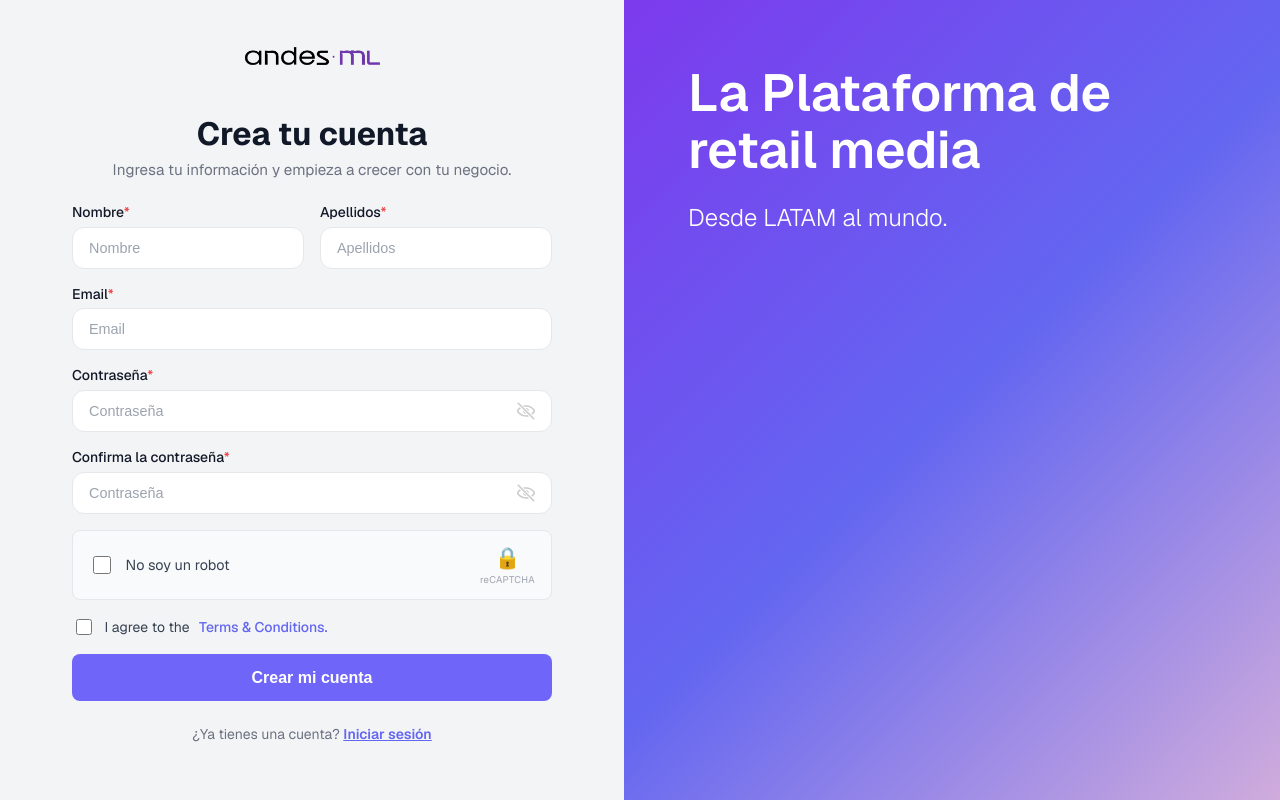
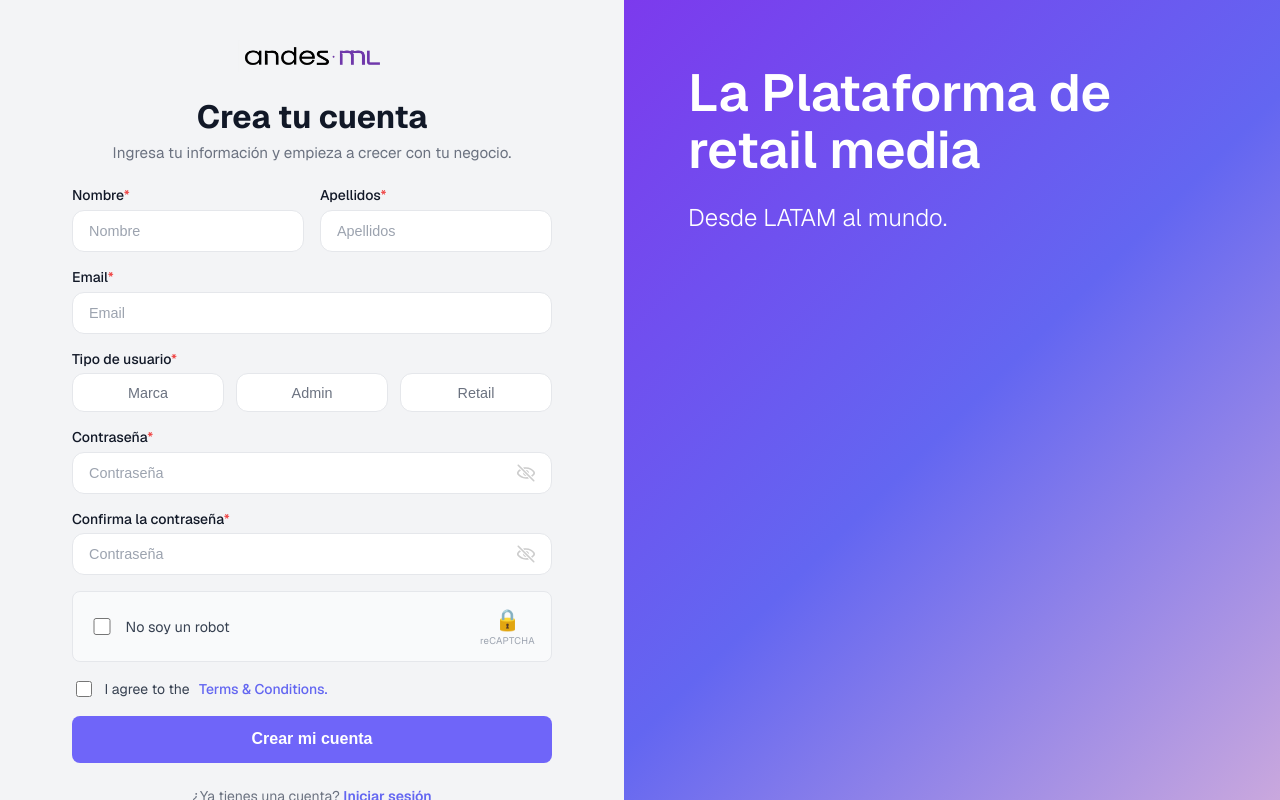
Before and after one commit to FelipeFuentesG/insights-frontend-ci, a Next.js app in the folder insightsweb/: page /register in a window 1280 px wide. Built offline with nearby package versions, Linux system fonts and the light colour scheme.

Commit message:
feat: add user types

```diff
--- a/insightsweb/pages/register.tsx
+++ b/insightsweb/pages/register.tsx
@@ -3,9 +3,16 @@ import Link from "next/link";
 import { useState } from "react";
 
 
+const USER_TYPES = [
+  { value: "marca", label: "Marca" },
+  { value: "admin", label: "Admin" },
+  { value: "retail", label: "Retail" },
+];
+
 export default function Register() {
   const [showPassword, setShowPassword] = useState(false);
   const [showConfirm, setShowConfirm] = useState(false);
+  const [userType, setUserType] = useState("");
 
   return (
     <main className="layout-register-main">
@@ -50,6 +57,24 @@ export default function Register() {
                 Email<span className="layout-register-label-required">*</span>
               </label>
               <input type="email" placeholder="Email" className="layout-register-input" />
+            </div>
+
+            <div className="layout-register-field">
+              <label className="layout-register-label">
+                Tipo de usuario<span className="layout-register-label-required">*</span>
+              </label>
+              <div className="layout-register-user-type-group">
+                {USER_TYPES.map((type) => (
+                  <button
+                    key={type.value}
+                    type="button"
+                    className={`layout-register-user-type-btn${userType === type.value ? " layout-register-user-type-btn--active" : ""}`}
+                    onClick={() => setUserType(type.value)}
+                  >
+                    {type.label}
+                  </button>
+                ))}
+              </div>
             </div>
 
             <div className="layout-register-field">
--- a/insightsweb/styles/register.css
+++ b/insightsweb/styles/register.css
@@ -106,6 +106,36 @@ body {
 
 .layout-register-input::placeholder { color: #9ca3af; }
 .layout-register-input:focus { border-color: #6366f1; }
+
+.layout-register-user-type-group {
+  display: flex;
+  gap: 0.75rem;
+}
+
+.layout-register-user-type-btn {
+  flex: 1;
+  padding: 0.65rem 0.5rem;
+  border: 1.5px solid #e5e7eb;
+  border-radius: 0.75rem;
+  background-color: #ffffff;
+  font-size: 0.9rem;
+  font-weight: 500;
+  color: #6b7280;
+  cursor: pointer;
+  transition: border-color 0.15s ease, color 0.15s ease, background-color 0.15s ease;
+}
+
+.layout-register-user-type-btn:hover {
+  border-color: #6366f1;
+  color: #6366f1;
+}
+
+.layout-register-user-type-btn--active {
+  border-color: #6366f1;
+  background-color: #eef2ff;
+  color: #4f46e5;
+  font-weight: 600;
+}
 
 .layout-register-input-wrapper {
     position: relative;
```
